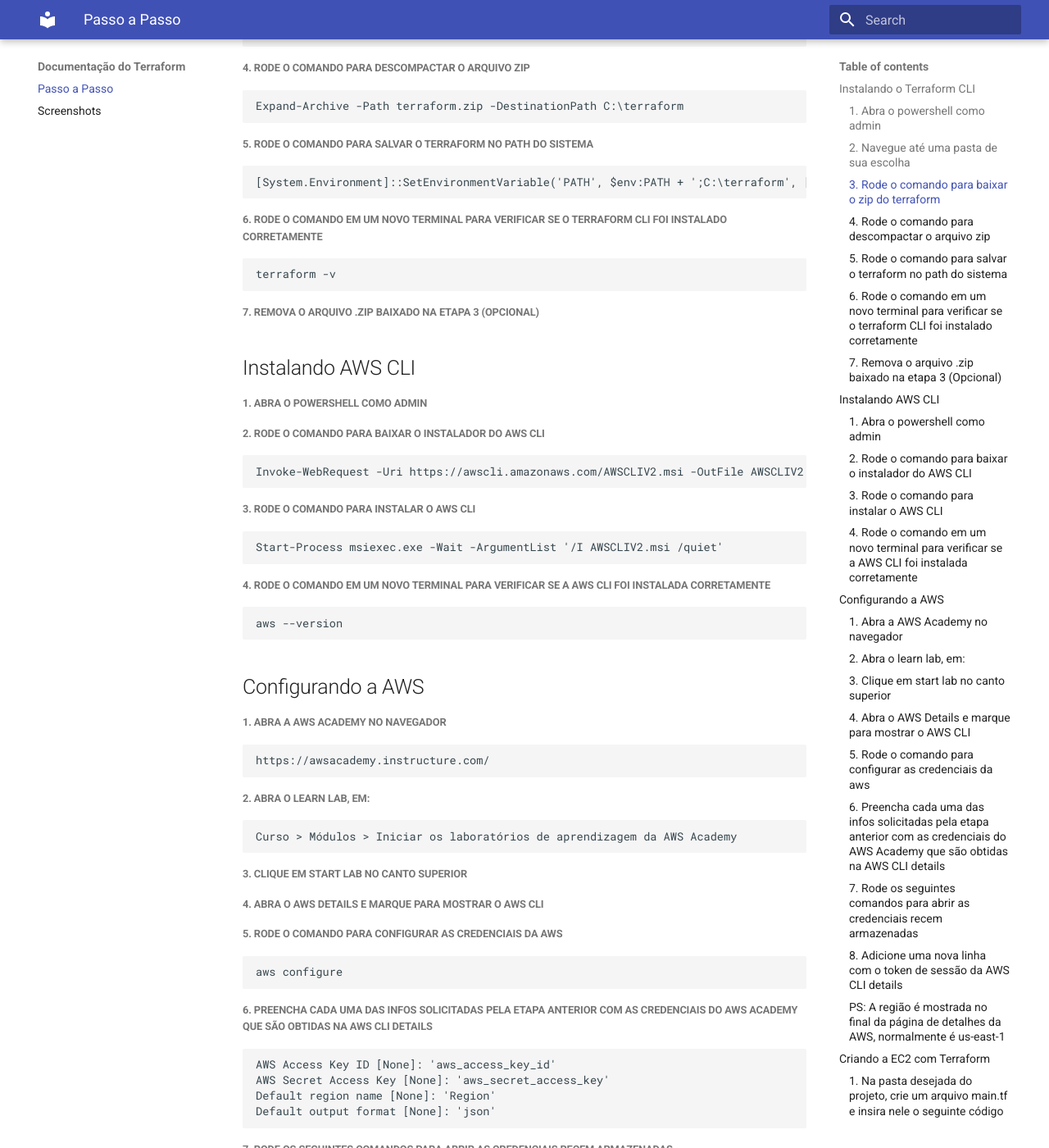
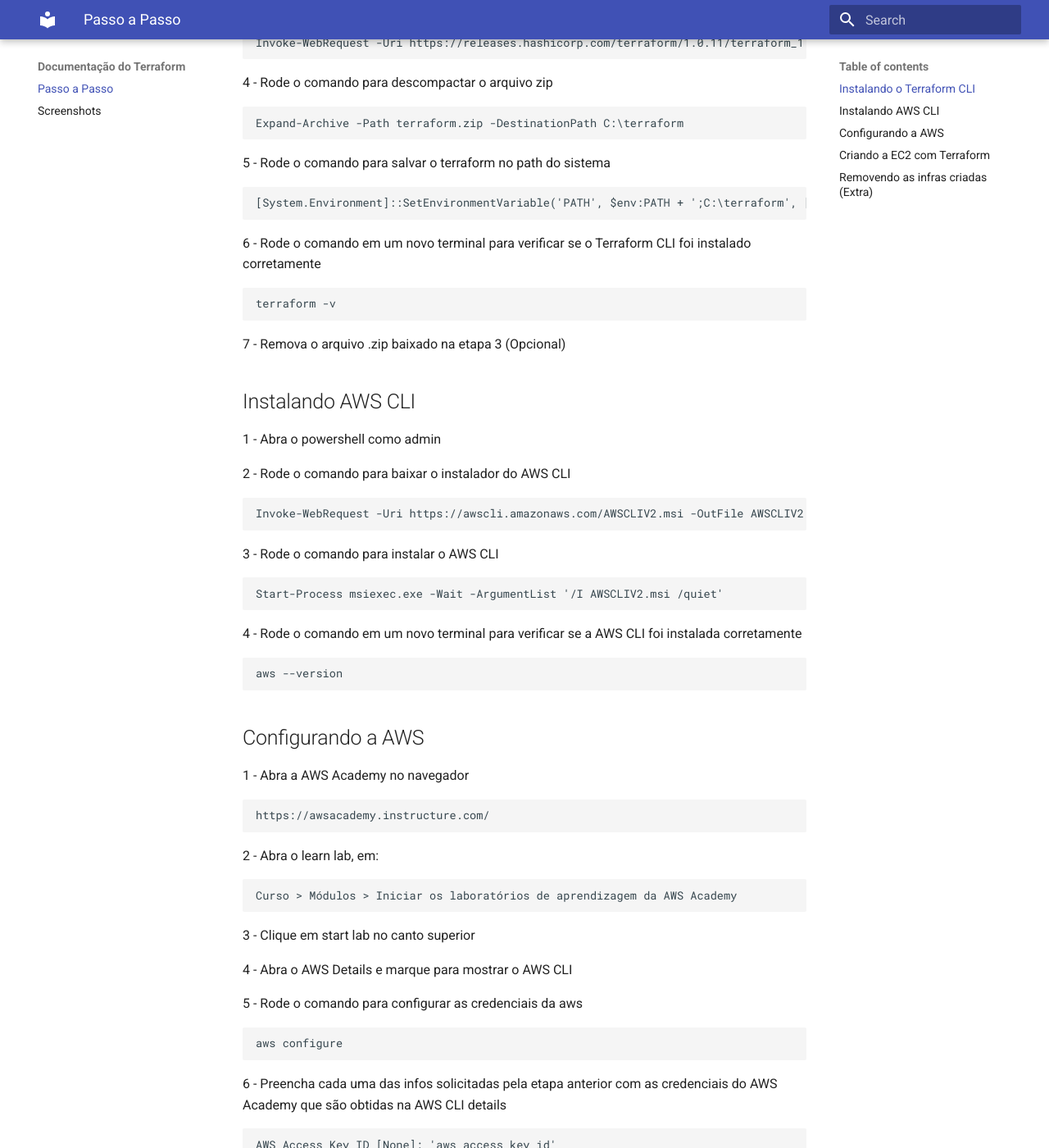
Before and after one commit to FelipeSaadi/terraform, an MkDocs documentation site: the page built from docs/index.md, in a window 1280 px wide and 1400 px high, scrolled down 323 px. Shown: the whole window at 82% size. Built offline with MkDocs 1.6.1 and Material for MkDocs 9.7.7, drawn with Linux system fonts in a browser that asks for light colours; some of the changed text lies outside the part shown.

Commit message:
refactor: change sections structure

````diff
--- a/docs/index.md
+++ b/docs/index.md
@@ -2,53 +2,53 @@
 
 ## Instalando o Terraform CLI
 
-##### 1. Abra o powershell como admin
+1 - Abra o powershell como admin
 
-##### 2. Navegue até uma pasta de sua escolha
+2 - Navegue até uma pasta de sua escolha
 
-##### 3. Rode o comando para baixar o zip do terraform
+3 - Rode o comando para baixar o zip do terraform
 
 ```
 Invoke-WebRequest -Uri https://releases.hashicorp.com/terraform/1.0.11/terraform_1.0.11_windows_amd64.zip -OutFile terraform.zip
 ```
 
-##### 4. Rode o comando para descompactar o arquivo zip
+4 - Rode o comando para descompactar o arquivo zip
 
 ```
 Expand-Archive -Path terraform.zip -DestinationPath C:\terraform
 ```
 
-##### 5. Rode o comando para salvar o terraform no path do sistema
+5 - Rode o comando para salvar o terraform no path do sistema
 
 ```
 [System.Environment]::SetEnvironmentVariable('PATH', $env:PATH + ';C:\terraform', [System.EnvironmentVariableTarget]::Machine)
 ```
 
-##### 6. Rode o comando em um novo terminal para verificar se o terraform CLI foi instalado corretamente
+6 - Rode o comando em um novo terminal para verificar se o Terraform CLI foi instalado corretamente
 
 ```
 terraform -v
 ```
 
-##### 7. Remova o arquivo .zip baixado na etapa 3 (Opcional)
+7 - Remova o arquivo .zip baixado na etapa 3 (Opcional)
 
 ## Instalando AWS CLI
 
-##### 1. Abra o powershell como admin
+1 - Abra o powershell como admin
 
-##### 2. Rode o comando para baixar o instalador do AWS CLI
+2 - Rode o comando para baixar o instalador do AWS CLI
 
 ```
 Invoke-WebRequest -Uri https://awscli.amazonaws.com/AWSCLIV2.msi -OutFile AWSCLIV2.msi
 ```
 
-##### 3. Rode o comando para instalar o AWS CLI
+3 - Rode o comando para instalar o AWS CLI
 
 ```
 Start-Process msiexec.exe -Wait -ArgumentList '/I AWSCLIV2.msi /quiet'
 ```
 
-##### 4. Rode o comando em um novo terminal para verificar se a AWS CLI foi instalada corretamente
+4 - Rode o comando em um novo terminal para verificar se a AWS CLI foi instalada corretamente
 
 ```
 aws --version
@@ -56,29 +56,29 @@
 
 ## Configurando a AWS
 
-##### 1. Abra a AWS Academy no navegador
+1 - Abra a AWS Academy no navegador
 
 ```
 https://awsacademy.instructure.com/
 ```
 
-##### 2. Abra o learn lab, em:
+2 - Abra o learn lab, em:
 
 ```
 Curso > Módulos > Iniciar os laboratórios de aprendizagem da AWS Academy
 ```
 
-##### 3. Clique em start lab no canto superior
+3 - Clique em start lab no canto superior
 
-##### 4. Abra o AWS Details e marque para mostrar o AWS CLI
+4 - Abra o AWS Details e marque para mostrar o AWS CLI
 
-##### 5. Rode o comando para configurar as credenciais da aws
+5 - Rode o comando para configurar as credenciais da aws
 
 ```
 aws configure
 ```
 
-##### 6. Preencha cada uma das infos solicitadas pela etapa anterior com as credenciais do AWS Academy que são obtidas na AWS CLI details
+6 - Preencha cada uma das infos solicitadas pela etapa anterior com as credenciais do AWS Academy que são obtidas na AWS CLI details
 
 ```
 AWS Access Key ID [None]: 'aws_access_key_id'
@@ -87,24 +87,24 @@
 Default output format [None]: 'json'
 ```
 
-##### 7. Rode os seguintes comandos para abrir as credenciais recem armazenadas
+7 - Rode os seguintes comandos para abrir as credenciais recem armazenadas
 
 ```
 cd ~\.aws\
 notepad credentials
 ```
 
-##### 8. Adicione uma nova linha com o token de sessão da AWS CLI details
+8 - Adicione uma nova linha com o token de sessão da AWS CLI details
 
 ```
 aws_session_token = 'aws_session_token'
 ```
 
-##### PS: A região é mostrada no final da página de detalhes da AWS, normalmente é us-east-1
+PS: A região é mostrada no final da página de detalhes da AWS, normalmente é us-east-1
 
 ## Criando a EC2 com Terraform
 
-##### 1. Na pasta desejada do projeto, crie um arquivo main.tf e insira nele o seguinte código
+1 - Na pasta desejada do projeto, crie um arquivo main.tf e insira nele o seguinte código
 
 ```
 provider "aws" {
@@ -121,21 +121,21 @@
 }
 ```
 
-##### PS: se sua região for diferente da apresentada, altere-a no código acima
+PS: se sua região for diferente da apresentada, altere-a no código acima
 
-##### 2. Rode o comando para preparar o Terraform
+2 - Rode o comando para preparar o Terraform
 
 ```
 terraform init
 ```
 
-##### 3. Rode o comando para definir o que será executado pelo Terraform, será necessário confirmar com "yes"
+3 - Rode o comando para definir o que será executado pelo Terraform, será necessário confirmar com "yes"
 
 ```
 terraform plan
 ```
 
-##### 4. Rode o comando para aplicar a execução que foi planejada, será necessário confirmar com "yes"
+4 - Rode o comando para aplicar a execução que foi planejada, será necessário confirmar com "yes"
 
 ```
 terraform apply
@@ -143,7 +143,7 @@
 
 ## Removendo as infras criadas (Extra)
 
-##### 1. Rode o comando para destruir o que foi criado, será necessário confirmar com "yes"
+1 - Rode o comando para destruir o que foi criado, será necessário confirmar com "yes"
 
 ```
 terraform destroy
````
Also changed, not shown: site/index.html, site/search/search_index.json.
